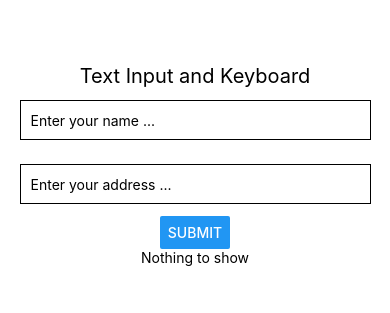
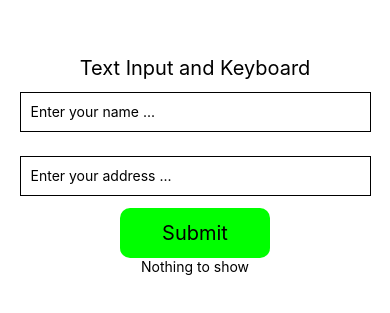
Before and after one commit to vinhhn3/tcd0304mobiledev, a React Native app: screen / in a window 390 px wide. Shown: the part 257-570 px from the top of the page. Built offline with nearby package versions, Linux system fonts and the light colour scheme.

Commit message:
Use TouchableOpacity for button

```diff
--- a/App.js
+++ b/App.js
@@ -1,5 +1,11 @@
 import React, { useState } from "react";
-import { Button, StyleSheet, Text, TextInput, View } from "react-native";
+import {
+  StyleSheet,
+  Text,
+  TextInput,
+  TouchableOpacity,
+  View,
+} from "react-native";
 
 export default function App() {
   // Properties
@@ -7,10 +13,12 @@ export default function App() {
   const [address, setAddress] = useState("");
   const [submitted, setSubmitted] = useState(false);
 
-  const clearInput = () => {
-    setSubmitted(false);
-    setName("");
-    setAddress("");
+  const handleSubmit = () => {
+    setSubmitted(!submitted);
+    if (submitted) {
+      setName("");
+      setAddress("");
+    }
   };
 
   return (
@@ -28,17 +36,12 @@ export default function App() {
         onChangeText={(value) => setAddress(value)}
         placeholder={"Enter your address ..."}
       />
-      <Button // Component button
-        title="Submit"
-        onPress={() => setSubmitted(true)}
-      />
+      <TouchableOpacity onPress={handleSubmit} style={styles.button}>
+        <Text style={styles.text}>{submitted ? "Clear" : "Submit"}</Text>
+      </TouchableOpacity>
 
       {submitted ? (
         <View>
-          <Button // Component button
-            title="Clear"
-            onPress={clearInput}
-          />
           <Text style={styles.text}>Your name is: {name}</Text>
           <Text style={styles.text}>Your Address is: {address}</Text>
         </View>
@@ -68,4 +71,12 @@ const styles = StyleSheet.create({
     borderWidth: 1,
     padding: 10,
   },
+  button: {
+    backgroundColor: "#00ff00",
+    width: 150,
+    height: 50,
+    alignItems: "center",
+    borderRadius: 10,
+    justifyContent: "center",
+  },
 });
```
